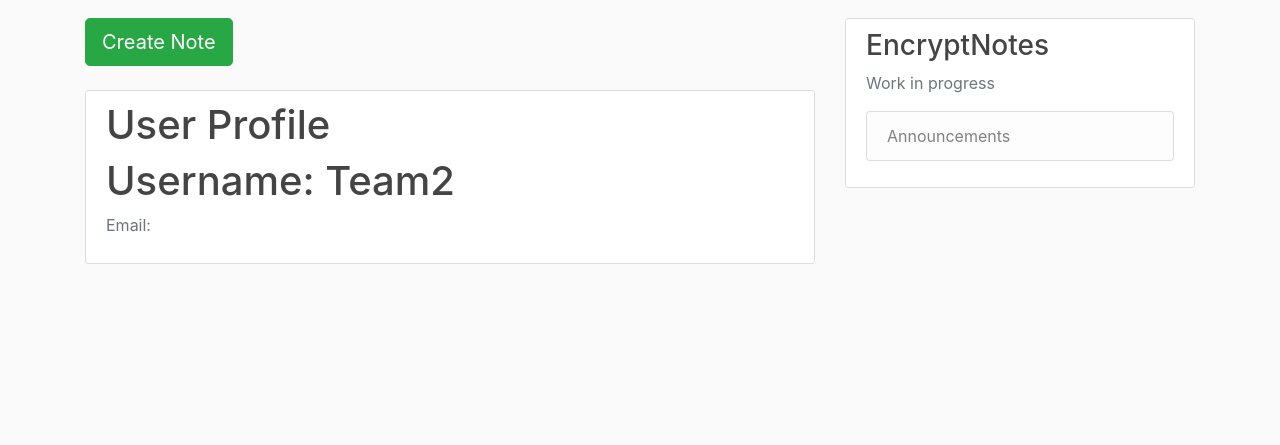
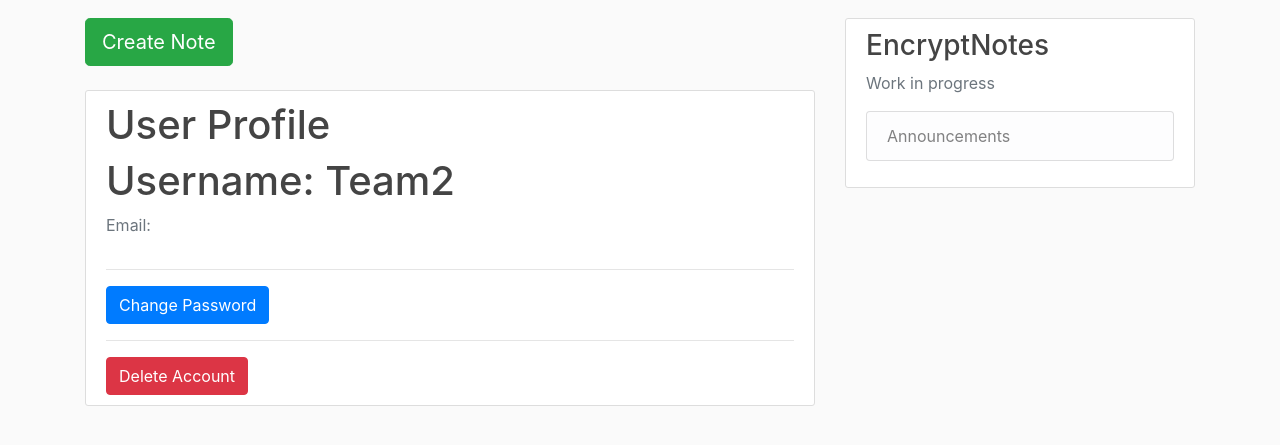
Before and after one commit to Dwaddle26/EncryptNotes, a Django app: page /profile/ in a window 1280 px wide. Shown: the part 62-507 px from the top of the page. Run offline with Django 3.2, Linux system fonts and the light colour scheme; a user stored in the database is signed in; some libraries are stand-ins or nearby versions.

Commit message:
Added delete user and change password

```diff
--- a/django_project/EncryptNotes/urls.py
+++ b/django_project/EncryptNotes/urls.py
@@ -10,6 +10,5 @@ urlpatterns = [
     path('edit/<int:note_id>', views.edit, name='EncryptNotes-edit'),
     path('view/<int:note_id>/', views.view, name='EncryptNotes-view'),
     path('delete/<int:note_id>/', views.delete, name='EncryptNotes-delete'),
-    path('tinymce/', include('tinymce.urls'))
-
+    path('tinymce/', include('tinymce.urls')),
 ]
--- a/django_project/django_project/urls.py
+++ b/django_project/django_project/urls.py
@@ -4,6 +4,8 @@ from django.urls import path, include
 from django.conf import settings
 from django.conf.urls.static import static
 from users import views as user_views
+from django.contrib.auth.views import PasswordChangeView, PasswordChangeDoneView
+
 
 urlpatterns = [
     path('admin/', admin.site.urls),
@@ -14,9 +16,11 @@ urlpatterns = [
     path('', include('EncryptNotes.urls')),
     path("", include('social_django.urls', namespace='social')),
     path('tinymce/', include('tinymce.urls')),
+    path('delete_user/', user_views.delete_user, name='delete_user'),
+    path('password_change/', PasswordChangeView.as_view(template_name='users/password_change_form.html'), name='password_change'),
+    path('password_change/done/',PasswordChangeDoneView.as_view(template_name='users/password_change_done.html'),name='password_change_done'),
+]
 
-
-]
 
 
 if settings.DEBUG:
--- a/django_project/users/templates/users/profile.html
+++ b/django_project/users/templates/users/profile.html
@@ -9,6 +9,12 @@
           <p class="text-secondary">Email: {{ user.email }}</p>
         </div>
       </div>
-      <!-- FORM HERE -->
+	  <hr>
+	  <a href="{% url 'password_change' %}" class="btn btn-primary">Change Password</a>
+      <hr>
+	  <form method="POST" action="{% url 'delete_user' %}">
+            {% csrf_token %}
+            <button type="submit" class="btn btn-danger">Delete Account</button>
+      </form>
     </div>
 {% endblock content %}
--- a/django_project/users/views.py
+++ b/django_project/users/views.py
@@ -3,6 +3,9 @@ from django.contrib import messages
 from django.contrib.auth.decorators import login_required
 from .forms import UserRegisterForm
 from django.core.exceptions import ObjectDoesNotExist
+from django.contrib.auth import logout
+from django.shortcuts import redirect
+from django.contrib.auth.models import User
 
 def register(request):
     if request.method == 'POST':
@@ -20,3 +23,12 @@ def register(request):
 @login_required
 def profile(request):
     return render(request, 'users/profile.html')
+
+
+@login_required
+def delete_user(request):
+    if request.method == "POST":
+        user = request.user
+        user.delete()
+        logout(request)
+        return redirect('login')
```
Also changed, not shown: django_project/users/templates/users/password_change_done.html (added, +8 -0 lines), django_project/users/templates/users/password_change_form.html (added, +11 -0 lines), 4 other files.
